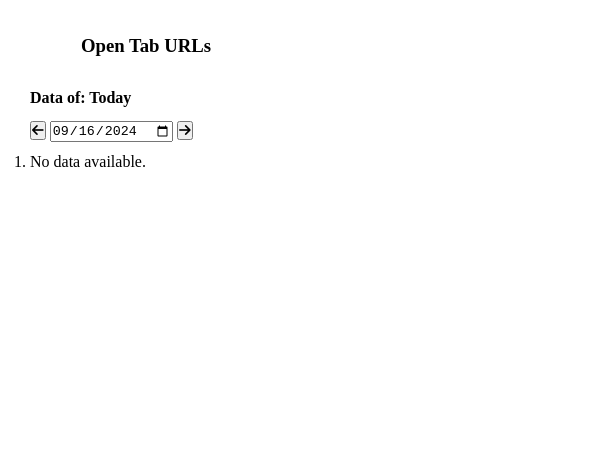
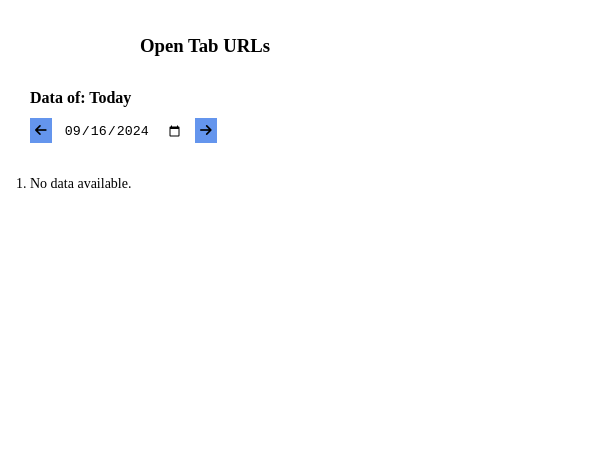
Before and after one commit to ShaikAyub7/Chrome-Extension, a browser extension: page popup.html in a window 400 px wide. Shown: the top 474 px of the page, 600 px wide, since content can reach past the window. Drawn offline with nearby package versions, Linux system fonts and the light colour scheme.

Commit message:
ar change

```diff
--- a/content.js
+++ b/content.js
@@ -38,7 +38,6 @@ document.addEventListener("DOMContentLoaded", () => {
 
         const listItem = `
         <div class="tab-urls">
-
         <li>${domain}</li>
         </div>
         <div class="time-container">
--- a/popup.html
+++ b/popup.html
@@ -19,11 +19,13 @@
         <h3 class="heading">Open Tab URLs</h3>
         <p id="data"></p>
         <h4 id="selectedDate"></h4>
-        <button id="showYesterday">
+        <button id="showYesterday" class="btn-arrow arrow-left">
           <i class="fa-solid fa-arrow-left"></i>
         </button>
-        <input type="date" id="datePicker" />
-        <button id="showData"><i class="fa-solid fa-arrow-right"></i></button>
+        <input type="date" id="datePicker" class="calender" />
+        <button id="showData" class="btn-arrow arrow-right">
+          <i class="fa-solid fa-arrow-right"></i>
+        </button>
 
         <ul id="tabUrls"></ul>
       </div>
--- a/style.css
+++ b/style.css
@@ -2,6 +2,13 @@
   margin: 0;
   padding: 0;
   box-sizing: border-box;
+}
+
+body {
+  max-width: 100%;
+  width: 100%;
+  margin: 0;
+  padding: 0;
 }
 
 a {
@@ -15,9 +22,10 @@ a:hover {
 ul {
   list-style: decimal;
 }
+
 .container {
   padding: 35px;
-  width: 850px;
+  width: 100%;
   line-height: 2rem;
   display: flex;
   padding: 30px;
@@ -28,11 +36,13 @@ ul {
   margin-bottom: 20px;
 }
 #tabUrls {
-  /* padding: 25px; */
+  width: 350px;
   display: grid;
-  /* flex-direction: column; */
   grid-template-columns: 1fr 1fr;
   justify-content: space-between;
+  /* font-weight: 500; */
+  font-size: 14px;
+  margin-top: 20px;
 }
 
 .domain-container {
@@ -49,6 +59,22 @@ ul {
 }
 
 canvas {
-  height: 400px;
-  width: 400px;
+  height: 300px;
+  width: 300px;
+  margin-top: 20px;
 }
+.btn-arrow {
+  padding: 5px;
+  border: none;
+  background-color: cornflowerblue;
+}
+
+.calender {
+  border: none;
+  margin-top: 20px;
+  margin: 8px;
+}
+.calender:focus {
+  outline: none;
+  box-shadow: inset 0px 0px 0.5px #222;
+}
```
